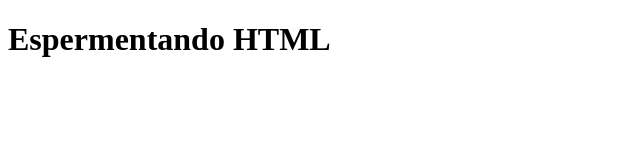
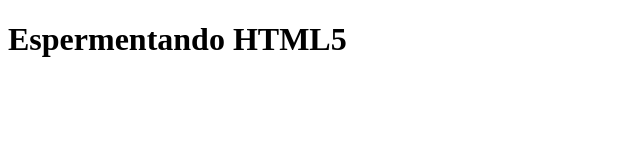
Before and after one commit to joaopedro-style/aulas-front, a plain HTML site: page ola-mundo.html in a window 1280 px wide. Shown: the full height of the page, 0-640 px from the left. Drawn offline with Linux system fonts and the light colour scheme.

Commit message:
adiciona versão 5 ao texto HTML

```diff
--- a/ola-mundo.html
+++ b/ola-mundo.html
@@ -8,7 +8,7 @@
 
 <body>
 
-	<h1>Espermentando HTML</h1>
+	<h1>Espermentando HTML5</h1>
 
 </body>
 
```
